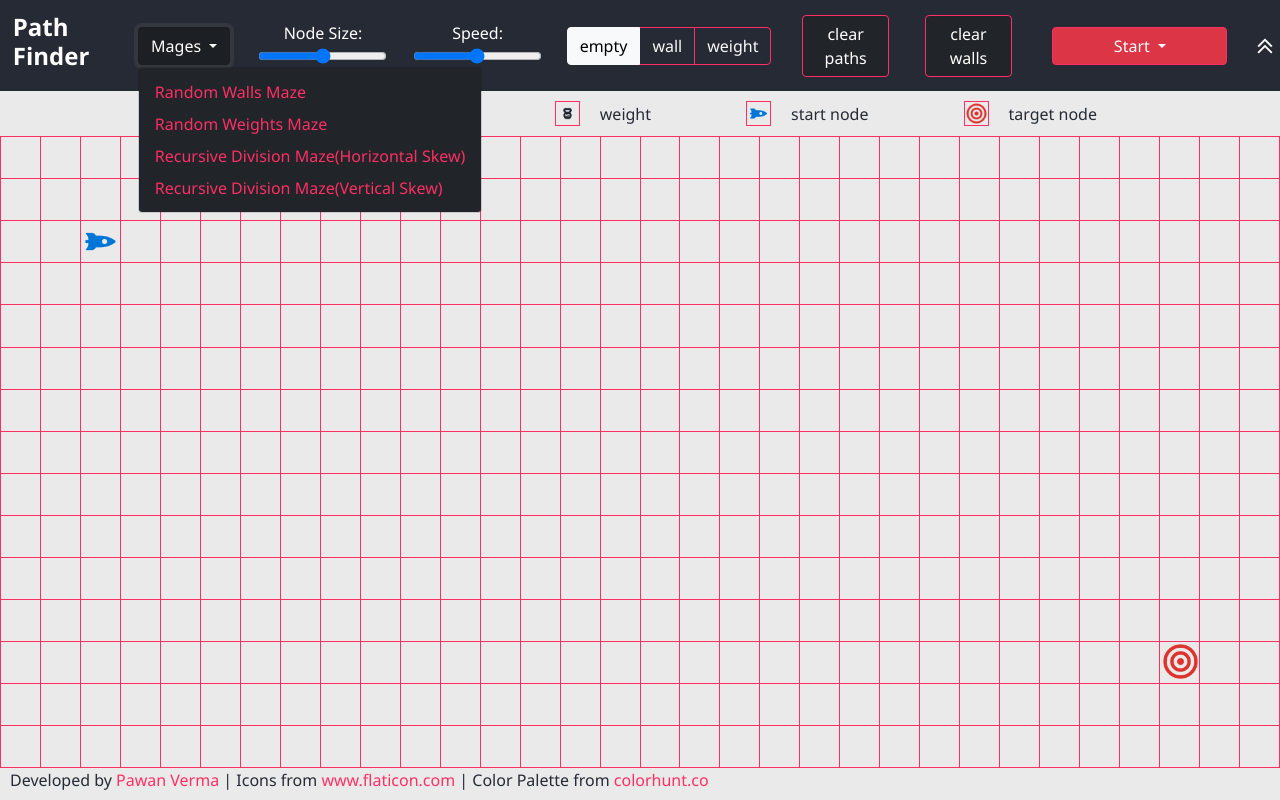
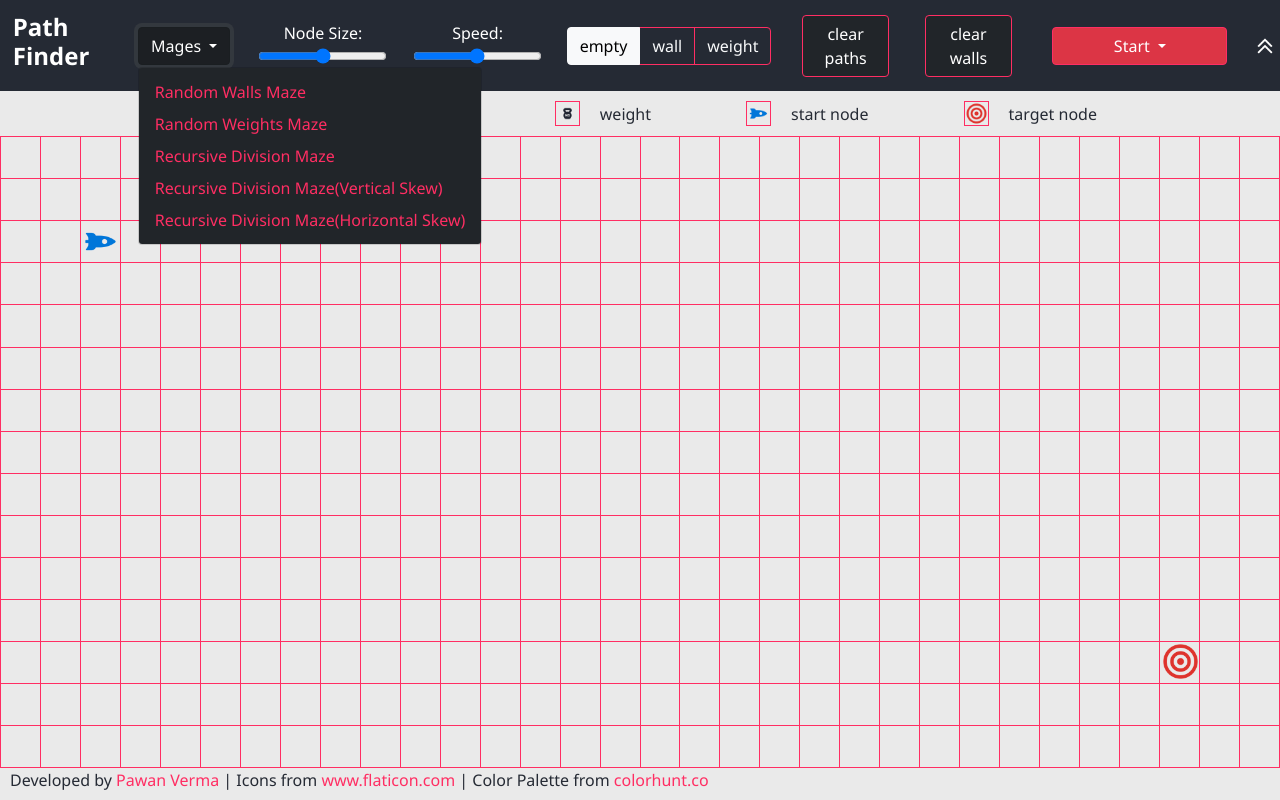
Before and after one commit to pawanverma25/graph-search-visualizer, a plain HTML site: page index.html in a window 1280 px wide. Both pictures are taken after a click on the button "Mages". Drawn offline with nearby package versions, Linux system fonts and the light colour scheme.

Commit message:
verticle and horizontal skew buttons added

```diff
--- a/index.html
+++ b/index.html
@@ -26,8 +26,9 @@
             <div class="dropdown-menu bg-dark dropdown-menu-lg-start">
                 <button type="button" class="dropdown-item" id="walls-random">Random Walls Maze</button>
                 <button type="button" class="dropdown-item" id="weights-random">Random Weights Maze</button>
+                <button type="button" class="dropdown-item" id="recursive-division">Recursive Division Maze</button>
+                <button type="button" class="dropdown-item" id="recursive-division-vertical">Recursive Division Maze(Vertical Skew)</button>
                 <button type="button" class="dropdown-item" id="recursive-division-horizontal">Recursive Division Maze(Horizontal Skew)</button>
-                <button type="button" class="dropdown-item" id="recursive-division-vertical">Recursive Division Maze(Vertical Skew)</button>
             </div>
         </div>
 
```
